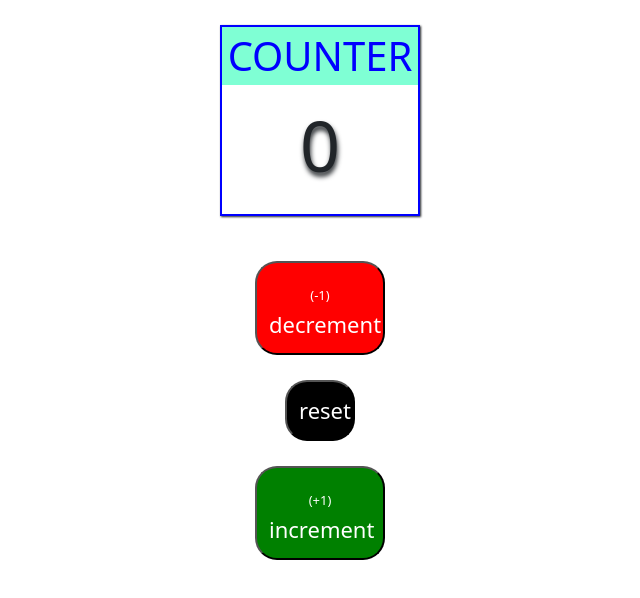
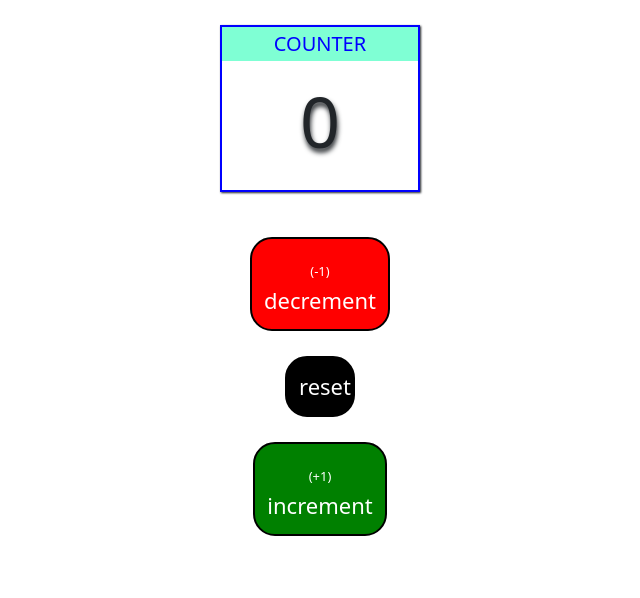
Before and after one commit to Srikanthpolamoni214/counter-app, a plain HTML site: page index.html in a window 1280 px wide. Shown: the whole page, without its empty margins (320-960 px from the left). Drawn offline with nearby package versions, Linux system fonts and the light colour scheme.

Commit message:
Add files via upload

```diff
--- a/index.html
+++ b/index.html
@@ -16,7 +16,6 @@
       crossorigin="anonymous"
     ></script>
     <style>
-
 
       .bg {
         text-align: center;
@@ -42,19 +41,18 @@
       }
       .count1{
         background-color: aquamarine;
-
-            padding: 5px;
-            color: blue;
+        padding: 5px;
+        color: blue;
+        font-size: 20px;
 
       }
       button{
         padding: 12px;
         font-size: 22px;
+        font-weight: 400;
+        border-radius: 22px;
         font-weight: 500;
-        width: 130px;
-        border-radius: 22px;
-
-
+      border: 2px solid black;
       }
 
     </style>
@@ -69,10 +67,9 @@
         </div>
       </div>
 
-
-          <div class="div1"><button class="rd" title="decrement" style="background-color: red;color: white;" onclick="decrement()"> <span style="font-size: small;">(-1)</span><br>decrement </button></div>
+          <div class="div1"><button class="rd" title="decrement" style="background-color: red;color: white;" onclick="decrement()"> <span style="font-size: small;font-weight: 100;">(-1)</span><br>decrement </button></div>
           <div><button title="reset" style="background-color: black;color: white;width: 70px;" onclick="reset()">reset</button></div>
-          <div><button title="increment" style="background-color: green;color: white;" onclick="increment()"><span style="font-size: small;">(+1)</span>  <br>increment</button></div>
+          <div><button title="increment" style="background-color: green;color: white;" onclick="increment()"><span style="font-size: small;font-weight: 100;">(+1)</span>  <br>increment</button></div>
         </div>
       </div>
     </div>
```
